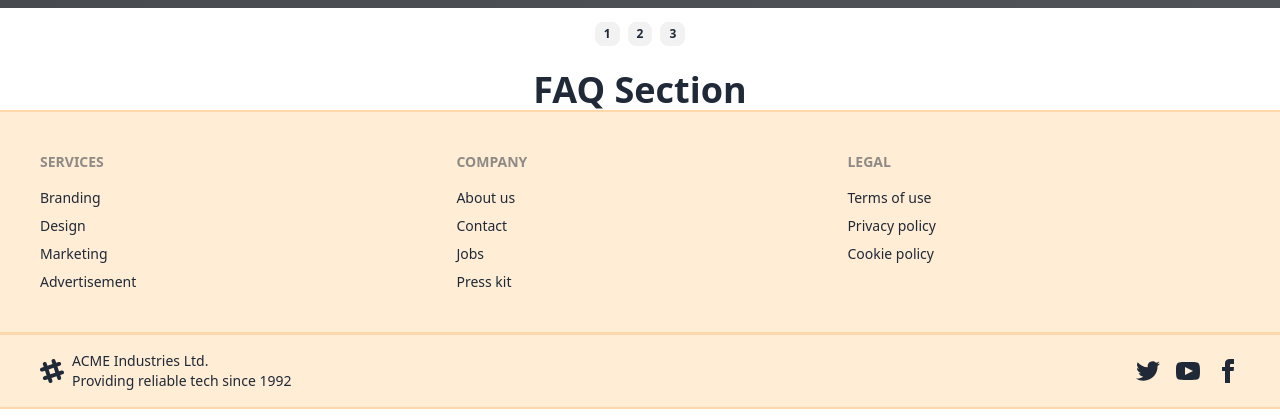
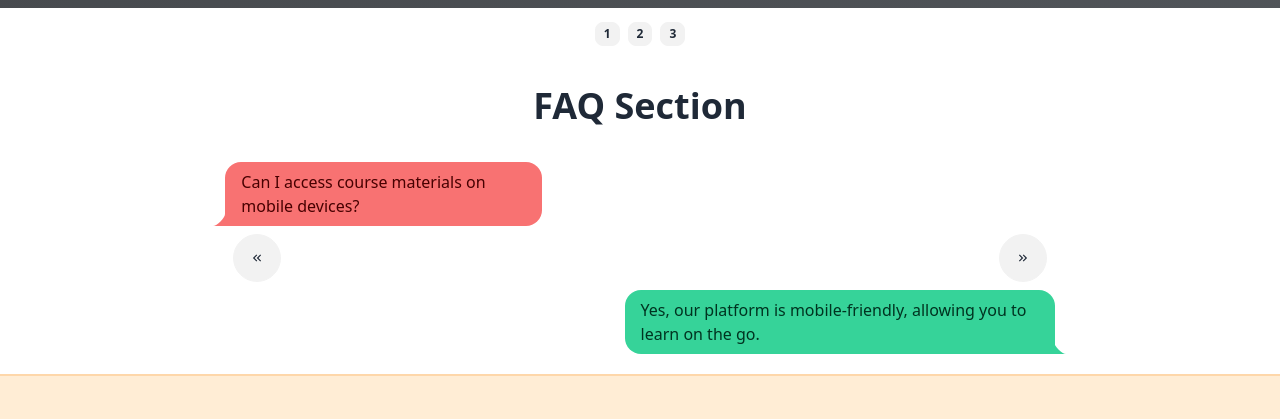
Before and after one commit to AAkilRaiyanPrantho/Learniverse-Client-Site, a React (Vite) app: page / in a window 1280 px wide. Shown: the part 864-1283 px from the top of the page. Built offline with nearby package versions, Linux system fonts and the light colour scheme; no server answers; grey boxes are pictures that could not be loaded.

Commit message:
FAQ Section added

```diff
--- a/src/components/Home/FAQ/FAQ.jsx
+++ b/src/components/Home/FAQ/FAQ.jsx
@@ -1,11 +1,68 @@
+import { MdOutlineKeyboardDoubleArrowLeft,MdOutlineKeyboardDoubleArrowRight } from "react-icons/md";
+
 
 
 const FAQ = () => {
-    return (
-        <div>
-            <h1 className="text-center font-bold text-4xl">FAQ Section</h1>
+  return (
+    <div className="flex flex-col justify-center items-center">
+      <div className="my-4"><h1 className="text-center font-bold text-4xl">FAQ Section</h1></div>
+      <div className="carousel lg:w-2/3 my-4 lg:h-[200px]">
+        <div id="slide1" className="carousel-item relative w-full justify-center">
+          <div className="chat chat-start">
+            <div className="chat-bubble chat-bubble-error">
+            Can I access course materials on mobile devices?
+            </div>
+          </div>
+          <div className="chat chat-end">
+            <div className="chat-bubble chat-bubble-success">Yes, our platform is mobile-friendly, allowing you to learn on the go.</div>
+          </div>
+          <div className="absolute flex justify-between transform -translate-y-1/2 lg:left-5 left-0 lg:right-5 right-0 top-1/2">
+            <a href="#slide3" className="btn max-md:btn-sm btn-circle btn-glass">
+              <MdOutlineKeyboardDoubleArrowLeft/>
+            </a>
+            <a href="#slide2" className="btn max-md:btn-sm btn-circle btn-glass">
+              <MdOutlineKeyboardDoubleArrowRight/>
+            </a>
+          </div>
         </div>
-    );
+        <div id="slide2" className="carousel-item relative w-full justify-center">
+          <div className="chat chat-start">
+            <div className="chat-bubble chat-bubble-error">
+            How long do I have access to course materials?
+            </div>
+          </div>
+          <div className="chat chat-end">
+            <div className="chat-bubble chat-bubble-success">You have lifetime access to course materials once enrolled.</div>
+          </div>
+          <div className="absolute flex justify-between transform -translate-y-1/2 lg:left-5 left-0 lg:right-5 right-0 top-1/2">
+            <a href="#slide1" className="btn max-md:btn-sm btn-circle btn-glass">
+              <MdOutlineKeyboardDoubleArrowLeft/>
+            </a>
+            <a href="#slide3" className="btn max-md:btn-sm btn-circle btn-glass">
+              <MdOutlineKeyboardDoubleArrowRight/>
+            </a>
+          </div>
+        </div>
+        <div id="slide3" className="carousel-item relative w-full justify-center">
+          <div className="chat chat-start">
+            <div className="chat-bubble chat-bubble-error">What if I have technical issues with the website?
+            </div>
+          </div>
+          <div className="chat chat-end">
+            <div className="chat-bubble chat-bubble-success">Reach out to our support team for prompt assistance with any technical problems.</div>
+          </div>
+          <div className="absolute flex justify-between transform -translate-y-1/2 lg:left-5 left-0 lg:right-5 right-0 top-1/2">
+            <a href="#slide2" className="btn max-md:btn-sm btn-circle btn-glass">
+              <MdOutlineKeyboardDoubleArrowLeft/>
+            </a>
+            <a href="#slide1" className="btn max-md:btn-sm btn-circle btn-glass">
+              <MdOutlineKeyboardDoubleArrowRight/>
+            </a>
+          </div>
+        </div>
+      </div>
+    </div>
+  );
 };
 
 export default FAQ;
```
